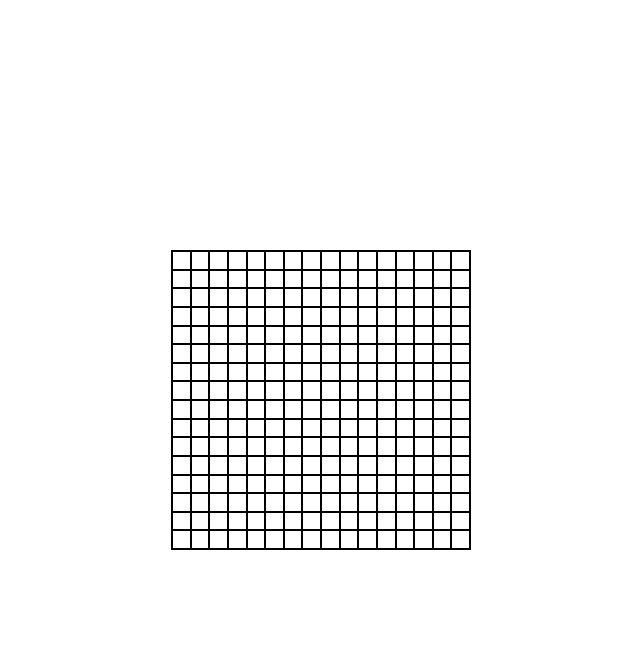
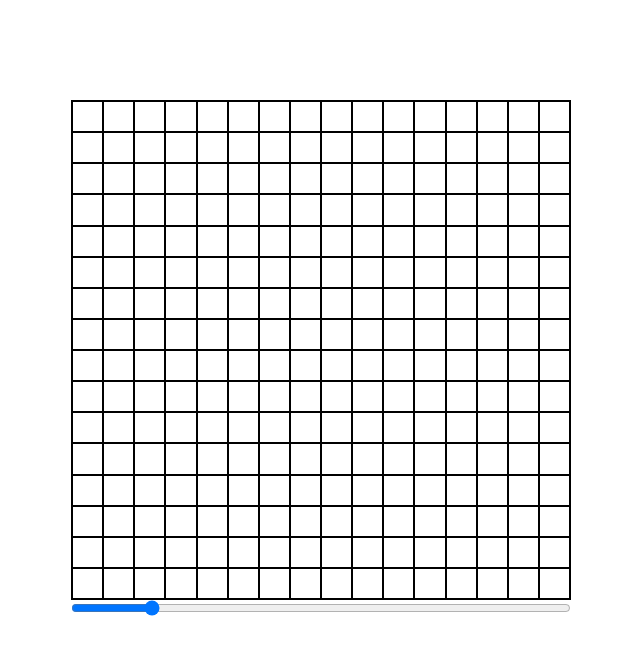
Before and after one commit to cedsalvet/odin-etch-a-sketch, a plain HTML site: page index.html in a window 1280 px wide. Shown: the whole page, without its empty margins (319-959 px from the left). Drawn offline with Linux system fonts and the light colour scheme.

Commit message:
added onmouseover function to draw a black pixel; added a slider to change the grid size

```diff
--- a/index.html
+++ b/index.html
@@ -9,6 +9,9 @@
     <script src="script.js" type="application/javascript" defer></script>
 </head>
 <body>
-    <div id="sketchGrid"></div>
+    <div id="main">
+        <div id="sketchGrid"></div>
+        <input type="range" min="1" max="100" value="16" id="sizeRange" oninput="gridChange()">
+    </div>
 </body>
 </html>
--- a/script.js
+++ b/script.js
@@ -1,13 +1,34 @@
-let gridSize = 16
-let sketchGridDiv = document.querySelector("#sketchGrid");
+let gridSize = 16;
+
+drawGrid();
 
 
-for (var i=0; i<gridSize; i++) {
-    for (var j=0; j<gridSize; j++) {
-        let div = document.createElement("div");
-        div.setAttribute("id", `div${i}-${j}`)
-        div.setAttribute("class", "pixel");
-
-        sketchGridDiv.appendChild(div);
+function drawGrid() {
+    let sketchGridDiv = document.querySelector("#sketchGrid");
+    sketchGridDiv.replaceChildren();
+    for (var i=1; i<=gridSize; i++) {
+        for (var j=1; j<=gridSize; j++) {
+            let div = document.createElement("div");
+            div.setAttribute("id", `div${i}-${j}`)
+            div.setAttribute("class", "pixel");
+            div.addEventListener('mouseover', event => {toggleActive(event)});
+            sketchGridDiv.appendChild(div);
+        }
     }
 }
+
+function toggleActive(e){
+    if (e.buttons==1) {
+        e.target.style.transition = "all 0.1s";
+        e.target.classList.toggle("activePixel");
+    }
+}
+
+function gridChange(){
+    let slider = document.getElementById("sizeRange");
+    sketchGrid = document.getElementById("sketchGrid");
+    gridSize=slider.value;
+    sketchGrid.style.gridTemplateColumns = `repeat(${gridSize}, 1fr)`;
+    sketchGrid.style.gridTemplateRows = `repeat(${gridSize}, 1fr)`;
+    drawGrid();
+}
--- a/style.css
+++ b/style.css
@@ -13,6 +13,18 @@ body{
     display: flex;
     align-items: center;
     justify-items: center;
+
+}
+#main{
+    width: 500px;
+    height: 600px;
+    margin: auto;
+    display: flex;
+    flex-direction: column;
+    align-items: center;
+    justify-items: center;
+    user-select: none;
+
 }
 .pixel{
     border: black solid 0.1px;
@@ -25,14 +37,26 @@ body{
     background-color: #666;
     transition: background-color 0.01s;
 }
-
-
+.pixel.activePixel{
+    background-color: #000;
+    transition: background-color 3s;
+}
+.pixel.activePixel:hover{
+    background-color: #999;
+    transition: background-color 0.01s;
+}
 #sketchGrid{
     border: black solid 0.1px;
-    width: 300px;
-    height: 300px;
-    margin: auto;
+    width: 500px;
+    height: 500px;
     display: grid;
     grid-template-columns: repeat(16, 1fr);
     grid-template-rows: repeat(16, 1fr);
 }
+#sizeRange{
+    display:block;
+    width:100%;
+}
+button{
+    padding: 5px;
+}
```
